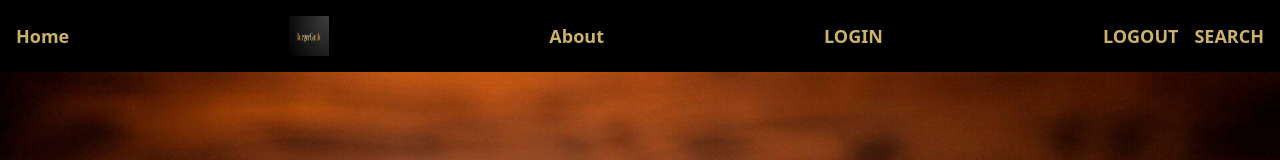
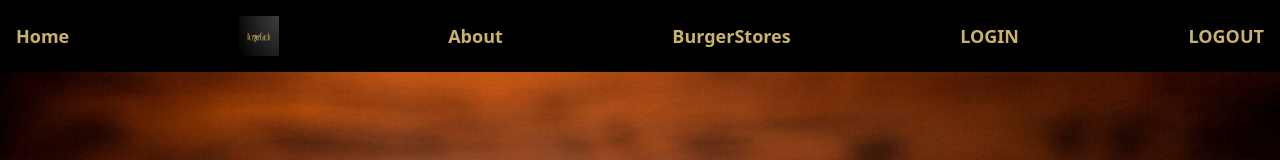
Before and after one commit to Ben84FFM/BurgerGuide, a React (Vite) app in the folder client/: page / in a window 1280 px wide. Shown: the top 160 px of the page. Built offline with nearby package versions, Linux system fonts and the light colour scheme.

Commit message:
NavigationBurgerStores

```diff
--- a/client/src/Components/Navbar.jsx
+++ b/client/src/Components/Navbar.jsx
@@ -34,6 +34,8 @@ function Navbar() {
       <Link to='/about'
         className='cursor-pointer hover:opacity-80
        text-lg font-bold text-cbb26a '> About</Link>
+        <Link to='/search' className='cursor-pointer hover:opacity-80   text-lg font-bold text-cbb26a'>
+          <h1 className=''>BurgerStores</h1></Link>
       <Link to='/login' className='cursor-pointer hover:opacity-80
        text-lg font-bold text-cbb26a'> LOGIN</Link>
       <div className='flex items-center space-x-4'>
@@ -42,9 +44,6 @@ function Navbar() {
           onClick={handleLogout}
         >LOGOUT</button>
 
-<Link to='/search' className='cursor-pointer hover:opacity-80   text-lg font-bold text-cbb26a'>
-          <h1 className=''>SEARCH</h1></Link>
-
       </div>
     </div>
   );
```
